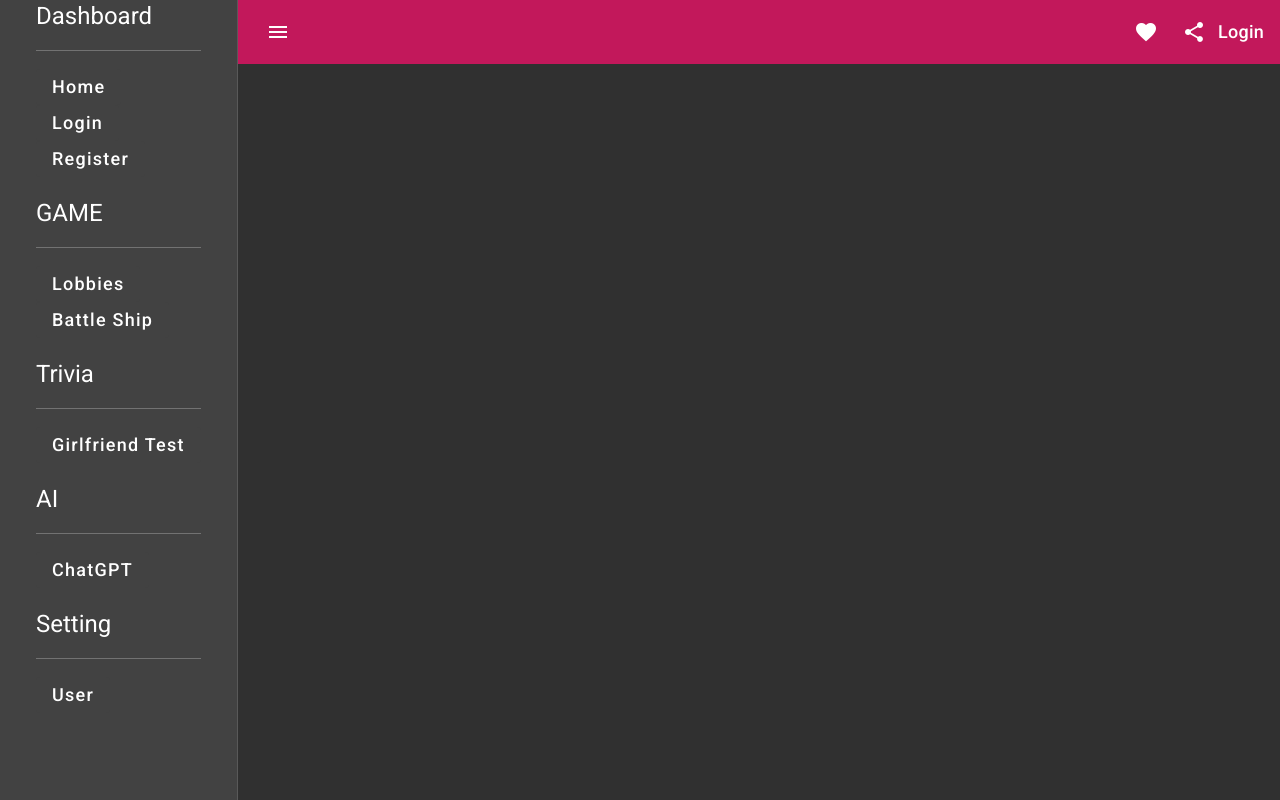
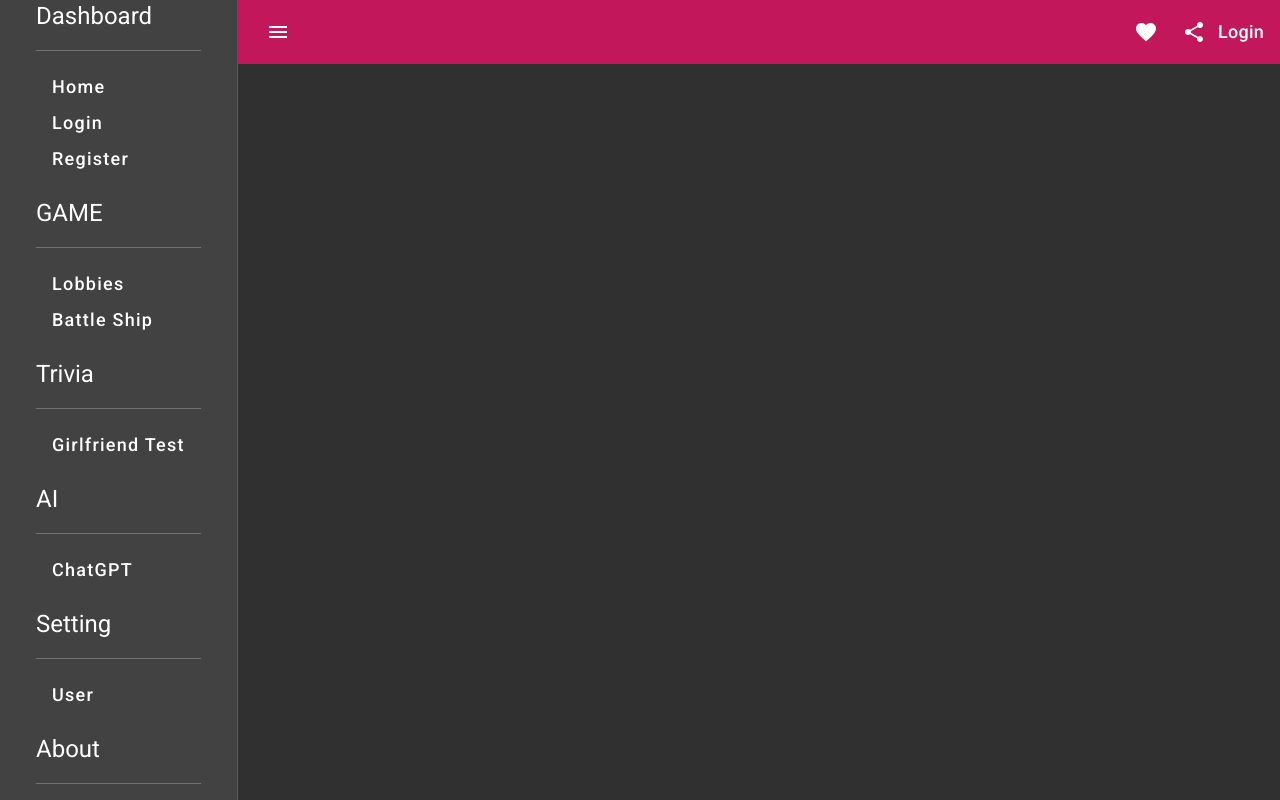
Before and after one commit to vincent-inc/v-service, an Angular app: page / in a window 1280 px wide. Built offline with nearby package versions, Linux system fonts and the light colour scheme; no server answers.

Commit message:
add creator to side drawer

```diff
--- a/src/app/side-drawer/side-drawer.component.html
+++ b/src/app/side-drawer/side-drawer.component.html
@@ -22,4 +22,8 @@
   <li><h1>Setting</h1></li>
   <hr>
   <li><button mat-flat-button >User</button></li>
+  <br>
+  <li><h1>About</h1></li>
+  <hr>
+  <li><button mat-flat-button [routerLink]="['/about/vincent']" routerLinkActive="router-link-active" >Creator</button></li>
 </ul>
```
